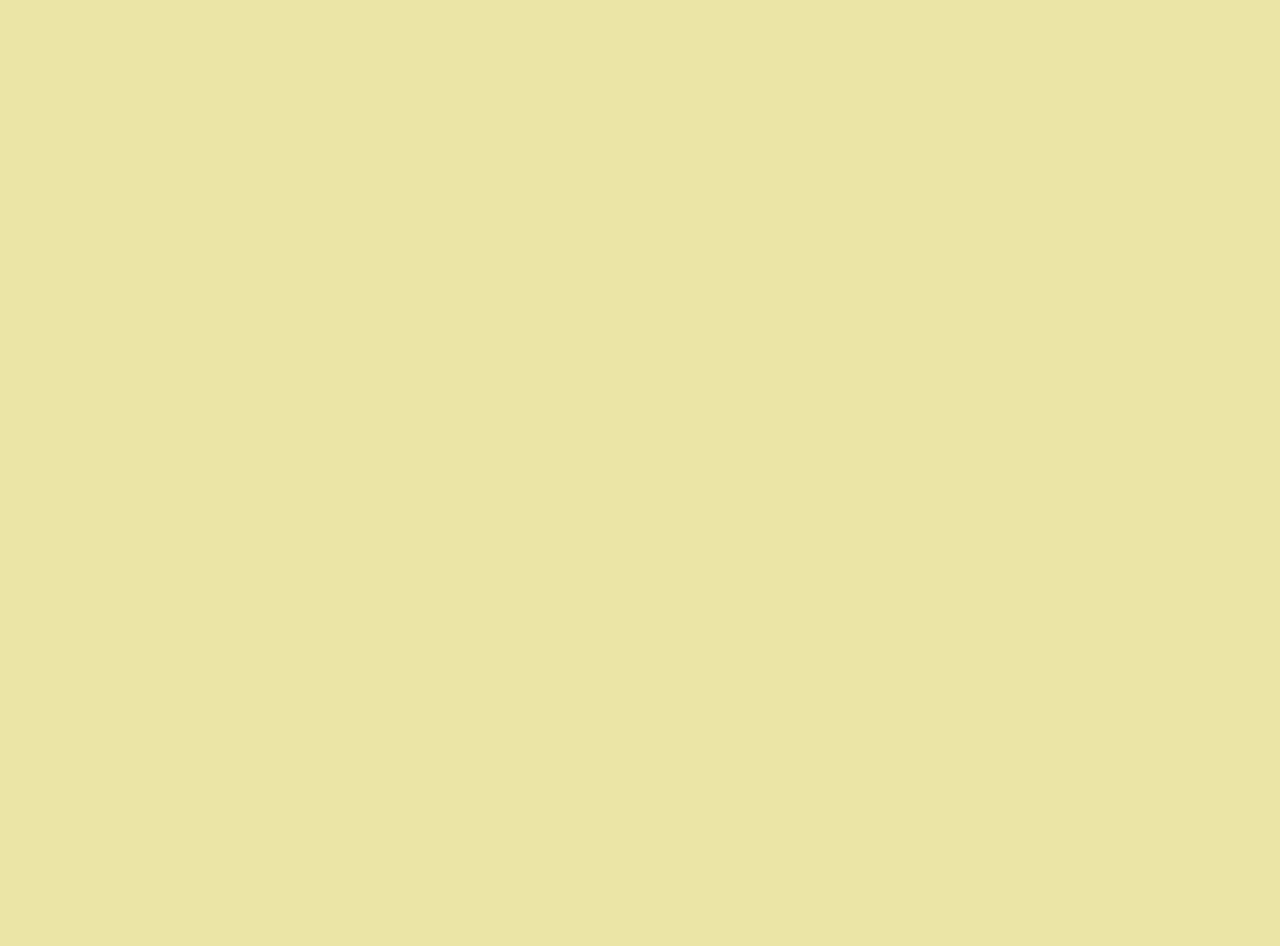
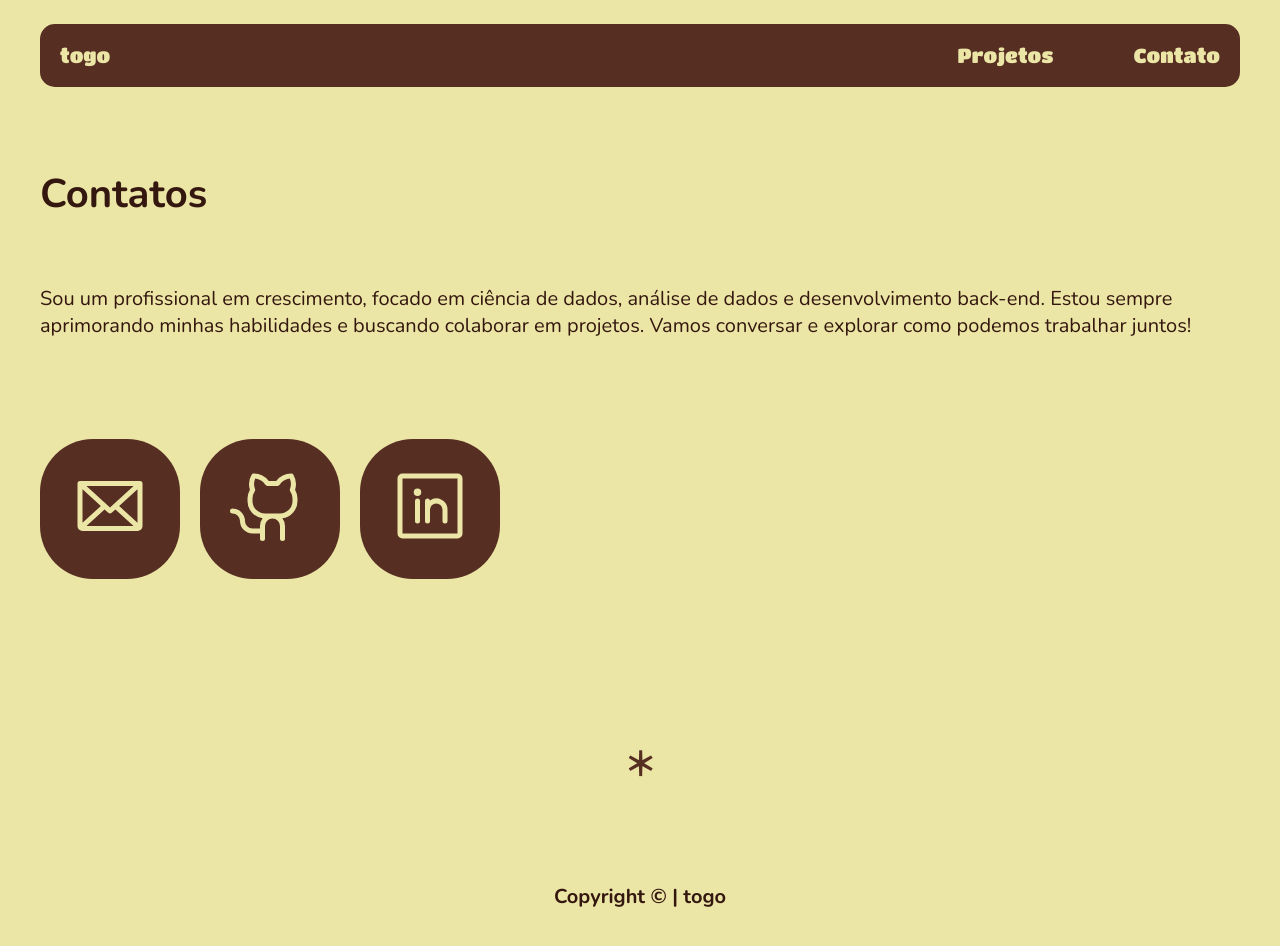
Before and after one commit to ishugodev/togo-portfolio, a React (Vite) app: page /contact in a window 1280 px wide. Before the commit this address had no page. Shown: the top 946 px of the page. Before the commit the page ends 800 px from the top, so only its background shows below. Built offline with nearby package versions, Linux system fonts and the light colour scheme.

Commit message:
added contact page

```diff
--- /dev/null
+++ b/src/pages/Contact/index.jsx
@@ -0,0 +1,34 @@
+import { ArrowRight, Envelope, GithubLogo, LinkedinLogo } from "@phosphor-icons/react"
+
+import { Container } from "./styles";
+
+import { Header } from "../../components/Header";
+import { IconCard } from "../../components/IconCard";
+import { Footer } from "../../components/Footer";
+
+export function Contact() {
+  return(
+    <Container>
+      <Header />
+      <h1>Contatos</h1>
+
+      <p>
+        Sou um profissional em crescimento, focado em ciência de dados, análise de dados e desenvolvimento back-end. Estou sempre aprimorando minhas habilidades e buscando colaborar em projetos. Vamos conversar e explorar como podemos trabalhar juntos!
+      </p>
+
+      <div className="contacts-wrapper">
+        <IconCard section="contacts">
+          <Envelope size={40} />
+        </IconCard>
+        <IconCard section="contacts">
+          <GithubLogo size={40} />
+        </IconCard>
+        <IconCard section="contacts">
+          <LinkedinLogo size={40} />
+        </IconCard>
+      </div>
+
+      <Footer />
+    </Container>
+  );
+}
--- /dev/null
+++ b/src/pages/Contact/styles.js
@@ -0,0 +1,41 @@
+import styled from "styled-components";
+
+export const Container = styled.div`
+  margin: 1.6rem;
+
+  h1 {
+    font-size: 2.4rem;
+    margin-top: 5.6rem;
+  }
+
+  p {
+    margin-top: 2.4rem;
+  }
+
+  .contacts-wrapper {
+    display: flex;
+    justify-content: center;
+    gap: 2rem;
+
+    margin-top: 5.6rem;
+  }
+
+  @media (min-width: 768px) {
+    margin: 2.4rem 4rem;
+
+    h1 {
+      font-size: 4rem;
+      margin-top: 8rem;
+    }
+
+    p {
+      font-size: 2rem;
+      margin-top: 6.4rem;
+    }
+
+    .contacts-wrapper {
+      justify-content: start;
+      margin-top: 10rem;
+    }
+  }
+`;
--- a/src/routes/app.routes.jsx
+++ b/src/routes/app.routes.jsx
@@ -2,12 +2,14 @@ import { Routes, Route } from "react-router-dom";
 
 import { Home } from "../pages/Home";
 import { Projects } from "../pages/Projects";
+import { Contact } from "../pages/Contact";
 
 export function AppRoutes() {
   return(
     <Routes>
       <Route path="/" element={<Home />} />
       <Route path="/projects" element={<Projects />} />
+      <Route path="/contact" element={<Contact />} />
     </Routes>
   );
 }
```
